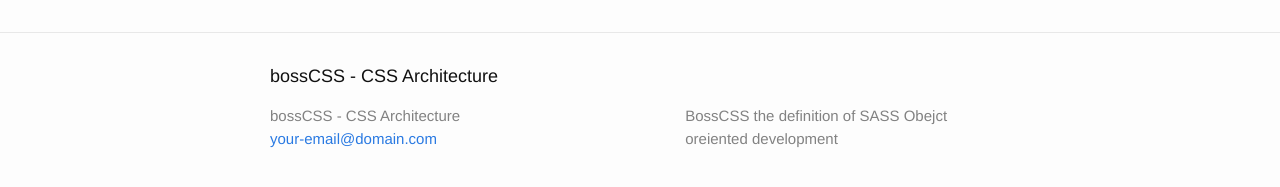
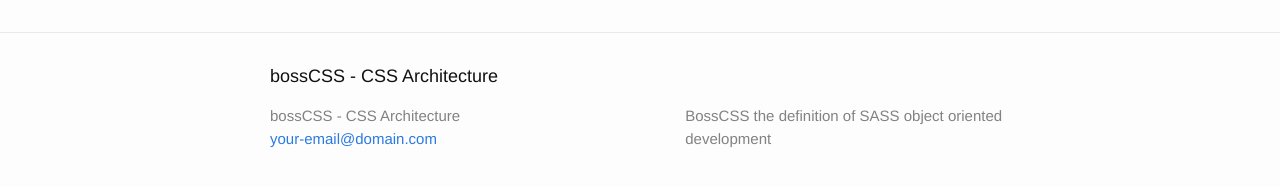
Before and after one commit to damasch/bossCSS, a Jekyll site: the page built from index.html, in a window 1280 px wide. Shown: the part 264-451 px from the top of the page. Built offline with Jekyll 4.4.1, drawn with Linux system fonts in a browser that asks for light colours.

Commit message:
change description

```diff
--- a/_config.yml
+++ b/_config.yml
@@ -9,7 +9,7 @@
 title: bossCSS - CSS Architecture
 email: your-email@domain.com
 description: > # this means to ignore newlines until "baseurl:"
-  BossCSS the definition of SASS Obejct oreiented development
+  BossCSS the definition of SASS object oriented development
 port: 6001
 host: localhost
 baseurl: "/bossCSS" # the subpath of your site, e.g. /blog
```
